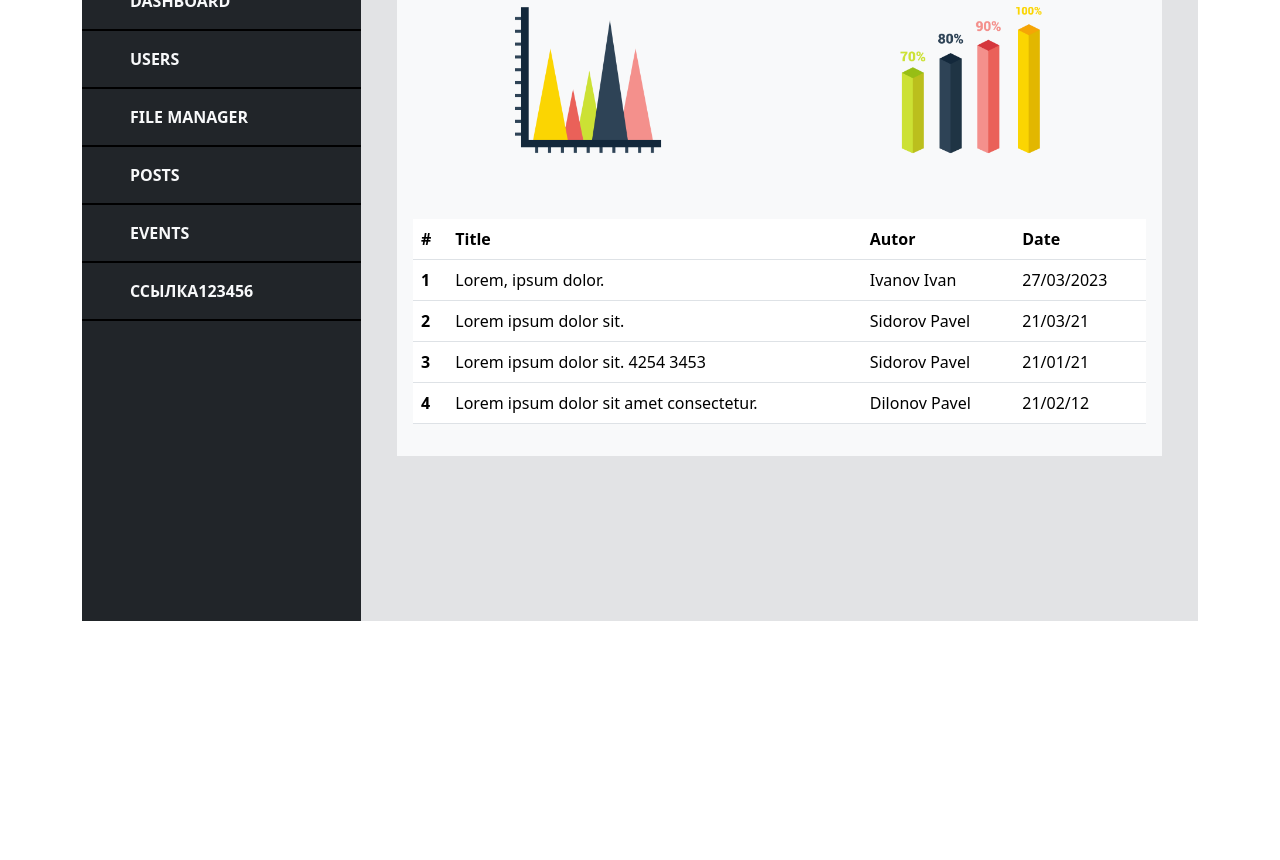
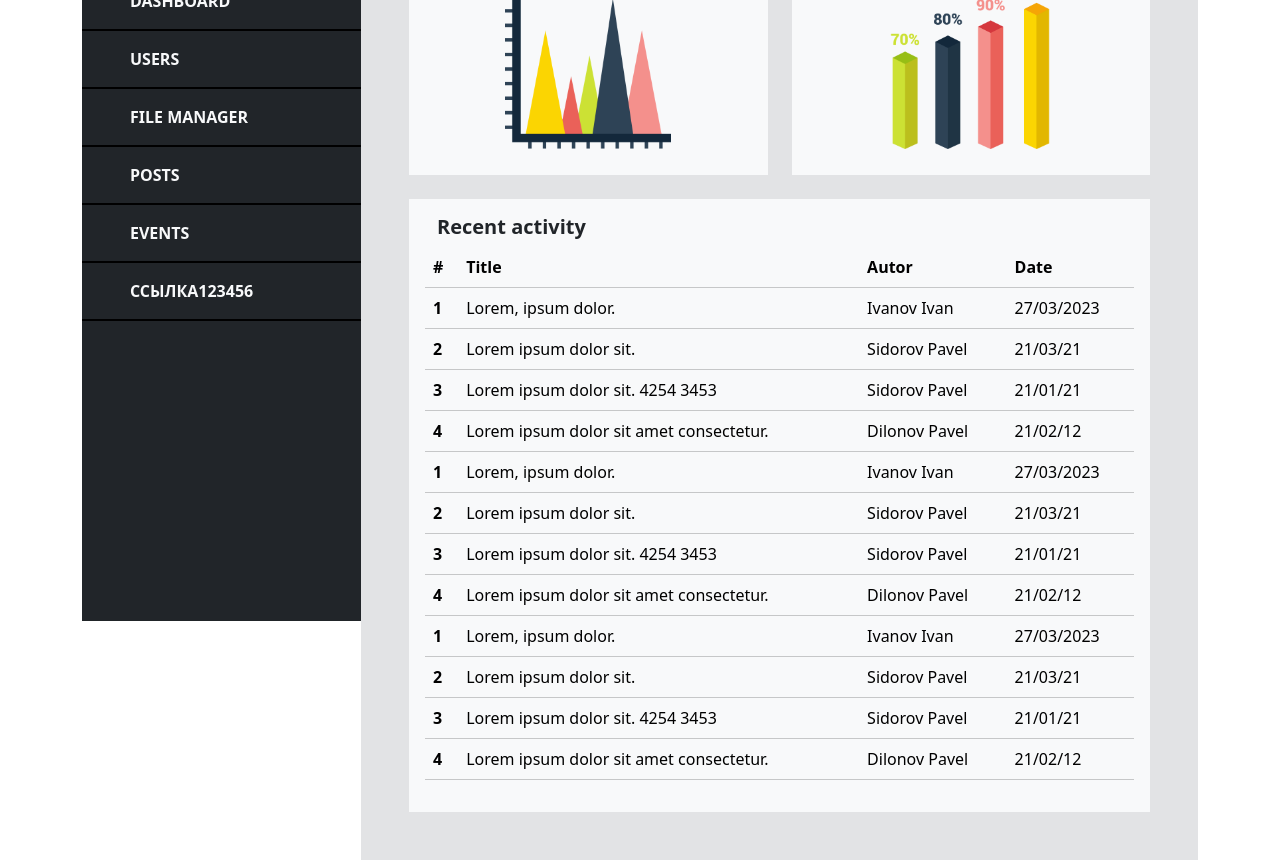
Before and after one commit to Shamlov/22_homework_Shamlov, a plain HTML site: page index.html in a window 1280 px wide. Shown: the part 179-1039 px from the top of the page. Before the commit the page ends 800 px from the top, so only its background shows below. Drawn offline with nearby package versions, Linux system fonts and the light colour scheme.

Commit message:
итог

```diff
--- a/index.html
+++ b/index.html
@@ -1,43 +1,74 @@
 <!DOCTYPE html>
 <html lang="en">
   <head>
-    <meta charset="UTF-8">
-    <meta name="viewport" content="width=device-width, initial-scale=1.0">
+    <meta charset="UTF-8" />
+    <meta name="viewport" content="width=device-width, initial-scale=1.0" />
     <title>Document</title>
-    <link href="https://cdn.jsdelivr.net/npm/bootstrap@5.3.2/dist/css/bootstrap.min.css" rel="stylesheet" integrity="sha384-T3c6CoIi6uLrA9TneNEoa7RxnatzjcDSCmG1MXxSR1GAsXEV/Dwwykc2MPK8M2HN" crossorigin="anonymous">
-    <link rel="stylesheet" href="css/style.css">
+    <link
+      href="https://cdn.jsdelivr.net/npm/bootstrap@5.3.2/dist/css/bootstrap.min.css"
+      rel="stylesheet"
+      integrity="sha384-T3c6CoIi6uLrA9TneNEoa7RxnatzjcDSCmG1MXxSR1GAsXEV/Dwwykc2MPK8M2HN"
+      crossorigin="anonymous"
+    />
+    <link rel="stylesheet" href="css/style.css" />
   </head>
   <body>
-    <main class="container-lg row mx-auto ">
-        <div class="menu col-sm-5 col-md-4 col-lg-3 bg-dark text-light p-0 fw-bold">
-            <!-- сменить цвет фона меню -->
-            <img class="logo p-3 mx-auto" src="images/icons/logo.png" alt="">
+    <main class="container-lg row mx-auto position-relative">
+      <div
+        class="menu col-sm-5 col-md-4 col-lg-3 bg-dark text-light p-0 fw-bold top-0 start-0 align-self-start"
+      >
+        <!-- сменить цвет фона меню на свой код чвета. какие есть варианты-->
+        <img class="logo p-3 mx-auto" src="images/icons/logo.png" alt="" />
         <nav class="nav flex-column text-uppercase">
-                <a class="nav-link text-light py-3 px-5 border-bottom  border-top border-2 border-black" href="#">Dashboard</a>
-                <a class="nav-link text-light py-3 px-5 border-bottom border-2 border-black" href="#">Users</a>
-                <a class="nav-link text-light py-3 px-5 border-bottom border-2 border-black" href="#">file manager</a>
-                <a class="nav-link text-light py-3 px-5 border-bottom border-2 border-black" href="#">Posts</a>
-                <a class="nav-link text-light py-3 px-5 border-bottom border-2 border-black" href="#">Events</a>
-                <a class="nav-link text-light py-3 px-5 border-bottom border-2 border-black" href="#">Ссылка123456</a>
+          <a
+            class="nav-link text-light py-3 px-5 border-bottom border-top border-2 border-black"
+            href="#"
+            >Dashboard</a
+          >
+          <a
+            class="nav-link text-light py-3 px-5 border-bottom border-2 border-black"
+            href="#"
+            >Users</a
+          >
+          <a
+            class="nav-link text-light py-3 px-5 border-bottom border-2 border-black"
+            href="#"
+            >file manager</a
+          >
+          <a
+            class="nav-link text-light py-3 px-5 border-bottom border-2 border-black"
+            href="#"
+            >Posts</a
+          >
+          <a
+            class="nav-link text-light py-3 px-5 border-bottom border-2 border-black"
+            href="#"
+            >Events</a
+          >
+          <a
+            class="nav-link text-light py-3 px-5 border-bottom border-2 border-black"
+            href="#"
+            >Ссылка123456</a
+          >
         </nav>
       </div>
-        <div class="main-content col-sm-7 col-md-8 col-lg-9 bg-secondary-subtle p-3 p-md-5">
+      <div
+        class="main-content col-sm-7 col-md-8 col-lg-9 bg-secondary-subtle p-3 p-md-5"
+      >
         <h1>Dashboard 2024</h1>
-            <div class="graphics row text-uppercase           ">
-                <!-- сделать промежутки между колонками -->
-                <div class="trafic col-lg-6 p-5 bg-light">
+        <div class="graphics text-uppercase d-lg-flex column-gap-4 mb-4">
+          <div class="trafic bg-light w-100 mb-4 mb-lg-0 p-4">
             <h2 class="fs-5 fw-bold">Trafic</h2>
-                    <img class="my-img " src="images/chart1.png" alt="">
+            <img class="my-img" src="images/chart1.png" alt="" />
           </div>
-                <div class="loads col-lg-6 p-5 bg-light">
+          <div class="loads bg-light w-100 p-4">
             <h2 class="fs-5 fw-bold">Loads</h2>
-                    <img class="my-img " src="images/chart2.png" alt="">
+            <img class="my-img" src="images/chart2.png" alt="" />
           </div>
         </div>
-            <div class="row bg-light p-3">
-
-
-                <table class="table bg-light ">
+        <div class="row bg-light p-3 m-0">
+          <h2 class="fs-5 fw-bold">Recent activity</h2>
+          <table class="table table-light table-hover">
             <thead>
               <tr>
                 <th scope="col">#</th>
@@ -71,26 +102,69 @@
                 <td>Dilonov Pavel</td>
                 <td>21/02/12</td>
               </tr>
-
+              <tr>
+                <th scope="row">1</th>
+                <td>Lorem, ipsum dolor.</td>
+                <td>Ivanov Ivan</td>
+                <td>27/03/2023</td>
+              </tr>
+              <tr>
+                <th scope="row">2</th>
+                <td>Lorem ipsum dolor sit.</td>
+                <td>Sidorov Pavel</td>
+                <td>21/03/21</td>
+              </tr>
+              <tr>
+                <th scope="row">3</th>
+                <td>Lorem ipsum dolor sit. 4254 3453</td>
+                <td>Sidorov Pavel</td>
+                <td>21/01/21</td>
+              </tr>
+              <tr>
+                <th scope="row">4</th>
+                <td>Lorem ipsum dolor sit amet consectetur.</td>
+                <td>Dilonov Pavel</td>
+                <td>21/02/12</td>
+              </tr>
+              <tr>
+                <th scope="row">1</th>
+                <td>Lorem, ipsum dolor.</td>
+                <td>Ivanov Ivan</td>
+                <td>27/03/2023</td>
+              </tr>
+              <tr>
+                <th scope="row">2</th>
+                <td>Lorem ipsum dolor sit.</td>
+                <td>Sidorov Pavel</td>
+                <td>21/03/21</td>
+              </tr>
+              <tr>
+                <th scope="row">3</th>
+                <td>Lorem ipsum dolor sit. 4254 3453</td>
+                <td>Sidorov Pavel</td>
+                <td>21/01/21</td>
+              </tr>
+              <tr>
+                <th scope="row">4</th>
+                <td>Lorem ipsum dolor sit amet consectetur.</td>
+                <td>Dilonov Pavel</td>
+                <td>21/02/12</td>
+              </tr>
             </tbody>
           </table>
-
-
-
         </div>
-
-
       </div>
-
-
-
-
     </main>
 
-
-
-
-<script src="https://cdn.jsdelivr.net/npm/@popperjs/core@2.11.8/dist/umd/popper.min.js" integrity="sha384-I7E8VVD/ismYTF4hNIPjVp/Zjvgyol6VFvRkX/vR+Vc4jQkC+hVqc2pM8ODewa9r" crossorigin="anonymous"></script>
-<script src="https://cdn.jsdelivr.net/npm/bootstrap@5.3.2/dist/js/bootstrap.min.js" integrity="sha384-BBtl+eGJRgqQAUMxJ7pMwbEyER4l1g+O15P+16Ep7Q9Q+zqX6gSbd85u4mG4QzX+" crossorigin="anonymous"></script>
+    <script
+      src="https://cdn.jsdelivr.net/npm/@popperjs/core@2.11.8/dist/umd/popper.min.js"
+      integrity="sha384-I7E8VVD/ismYTF4hNIPjVp/Zjvgyol6VFvRkX/vR+Vc4jQkC+hVqc2pM8ODewa9r"
+      crossorigin="anonymous"
+    ></script>
+    <script
+      src="https://cdn.jsdelivr.net/npm/bootstrap@5.3.2/dist/js/bootstrap.min.js"
+      integrity="sha384-BBtl+eGJRgqQAUMxJ7pMwbEyER4l1g+O15P+16Ep7Q9Q+zqX6gSbd85u4mG4QzX+"
+      crossorigin="anonymous"
+    ></script>
   </body>
 </html>
--- a/scss/style.scss
+++ b/scss/style.scss
@@ -2,23 +2,30 @@
 //   --bs-dark-rgb:rgb(129, 76, 76);
 // }
 
-main {
-  min-height: 100vh;
-}
 .logo {
   display: block;
   height: 150px;
-  @media screen and (max-width: 576px) {
-    height: 70px;
-  }
 }
 
 .my-img {
-  max-width: 150px;
+  max-width: 170px;
   display: block;
   margin: 0 auto;
 }
 
-.table {
-  background-color: red;
+nav > a:hover {
+  background-color: rgb(185, 71, 71);
 }
+
+@media screen and (min-width: 576px) {
+  .menu {
+    position: sticky;
+    height: 100vh;
+  }
+}
+
+@media screen and (max-width: 576px) {
+  .logo {
+    height: 70px;
+  }
+}
```
Also changed, not shown: css/style.css, 1 other file. Lines whose indentation alone changed are shown as unchanged.
